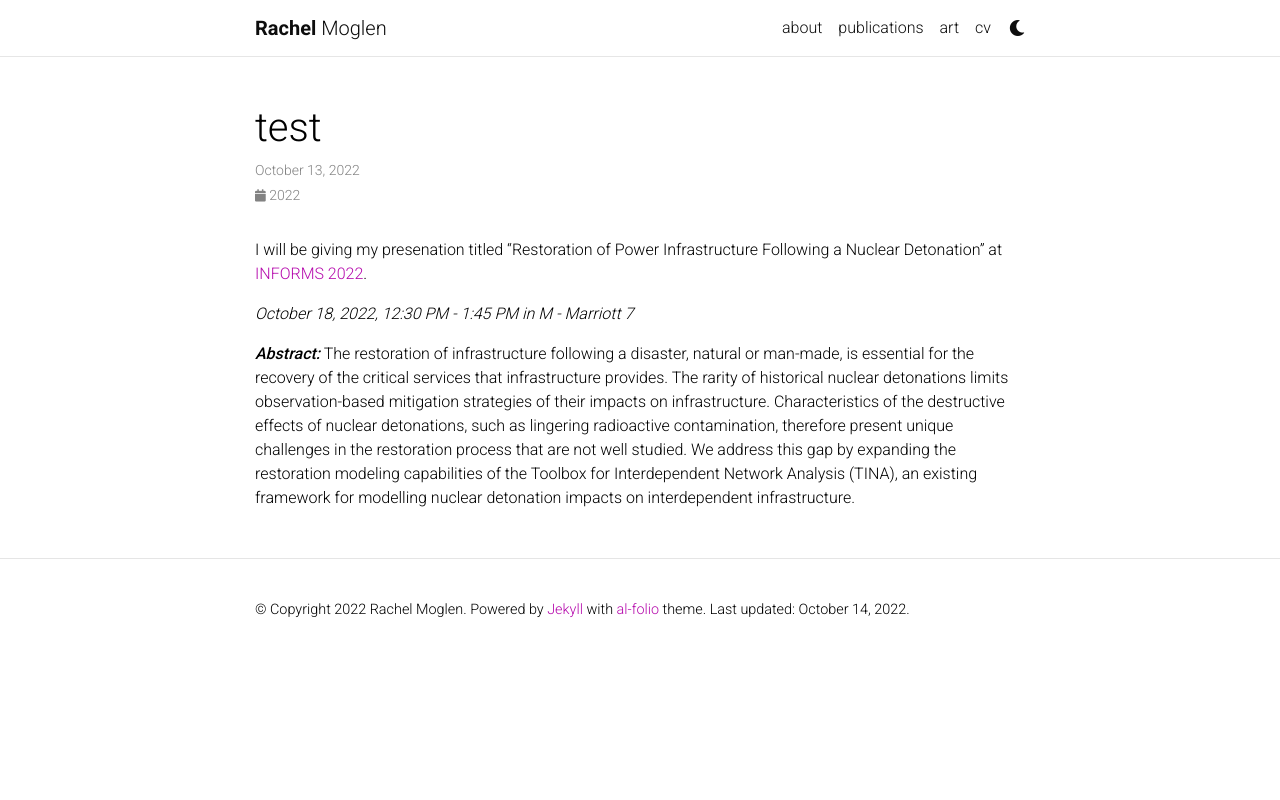
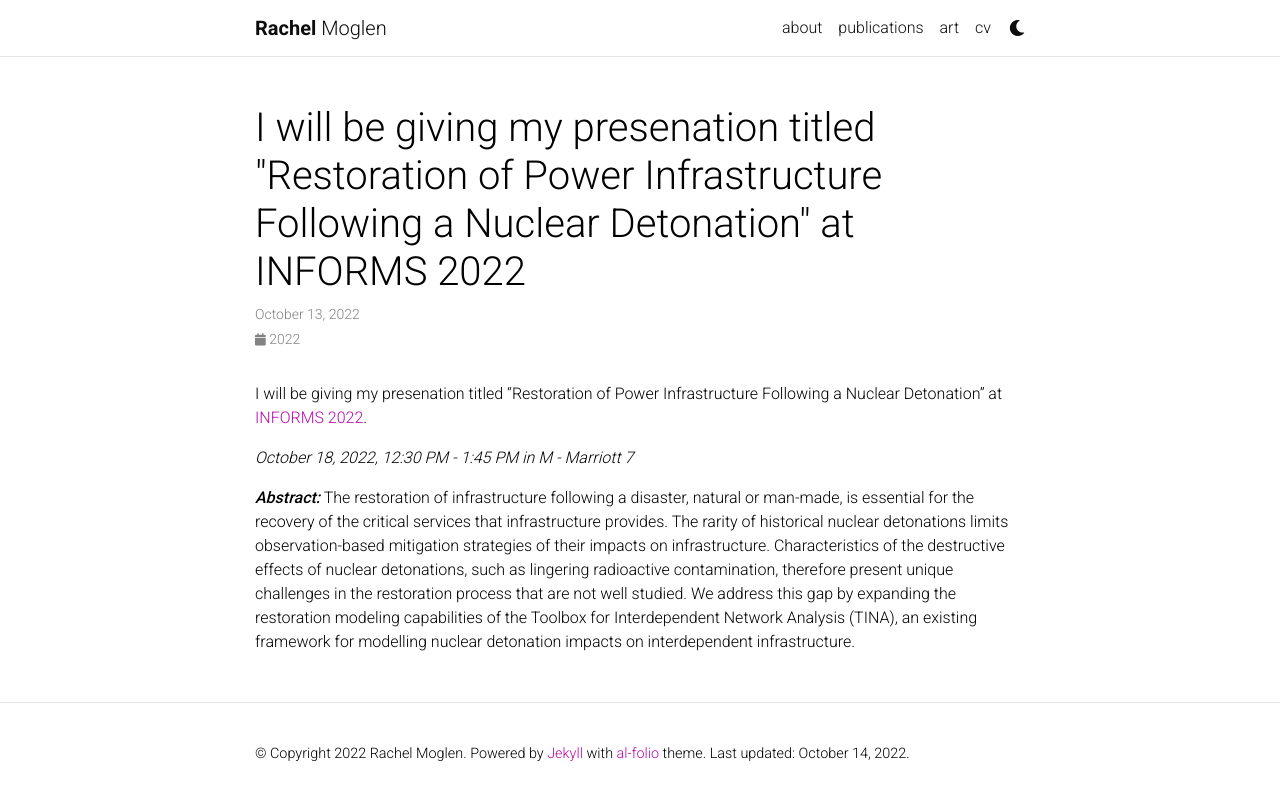
Before and after one commit to rmoglen/rmoglen.github.io, a Jekyll site: the page built from _news/INFORMS2022.md, in a window 1280 px wide. Shown: the top 800 px of the page. Built offline with Jekyll 4.4.1, drawn with Linux system fonts in a browser that asks for light colours; full-size pictures stand in for the smaller copies a plugin makes; comment, search, counter and statistics services are not loaded; a style sheet for code colours, icons or effects is not loaded.

Commit message:
minor changes

```diff
--- a/_news/INFORMS2022.md
+++ b/_news/INFORMS2022.md
@@ -1,6 +1,6 @@
 ---
 layout: post
-title: test
+title: I will be giving my presenation titled "Restoration of Power Infrastructure Following a Nuclear Detonation" at INFORMS 2022
 date: 2022-10-13 16:11:00-0400
 inline: false
 ---
```
Also changed, not shown: _news/IIASA.md (+1 -1 lines).
